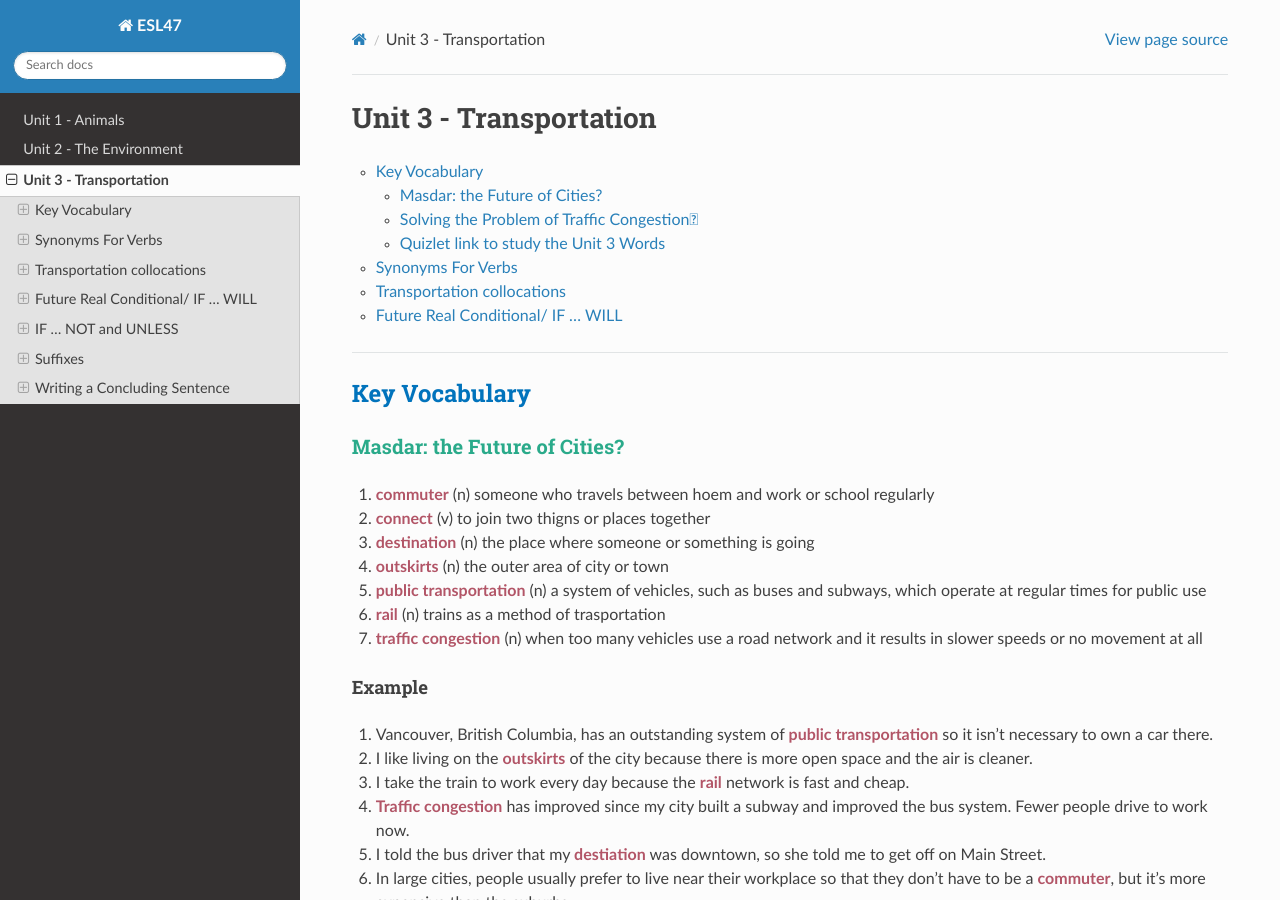
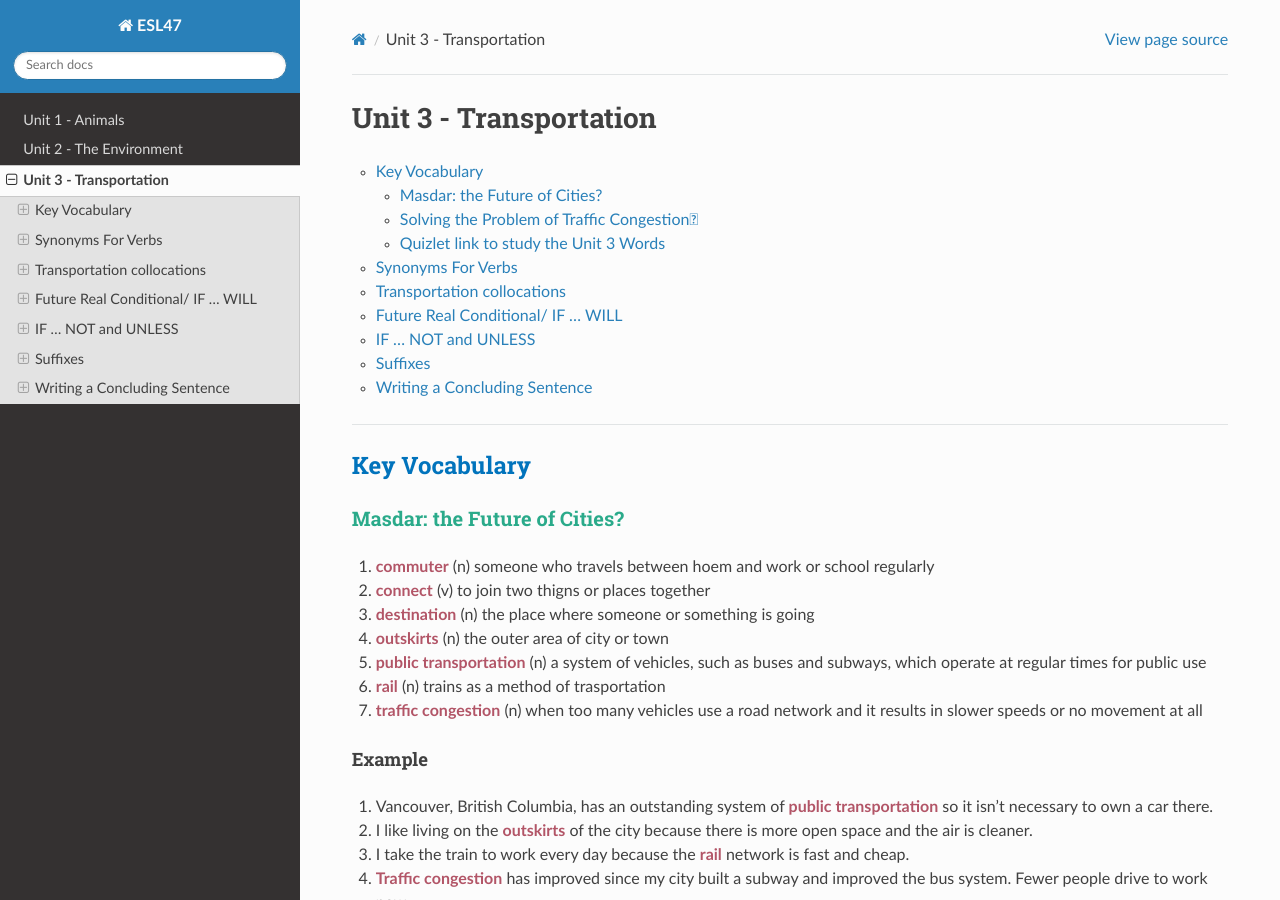
Before and after one commit to vpa24/ESL-47---Intermediate-Low-Integrated-Reading-Writing, a Sphinx documentation site: the page built from docs/source/unit3.md, in a window 1280 px wide and 900 px high. Built offline with Sphinx 7.4.7 and the Read the Docs theme 2.0.0, drawn with Linux system fonts in a browser that asks for light colours.

Commit message:
added more links

```diff
--- a/docs/source/unit3.md
+++ b/docs/source/unit3.md
@@ -7,6 +7,9 @@
 - [Synonyms For Verbs](#synonyms-for-verbs)
 - [Transportation collocations](#transportation-collocations)
 - [Future Real Conditional/ IF … WILL](#future-real-conditional-if-will)
+- [IF … NOT and UNLESS](#if-not-and-unless)
+- [Suffixes](#suffixes)
+- [Writing a Concluding Sentence](#writing-a-concluding-sentence)
 
 ---
 
```
